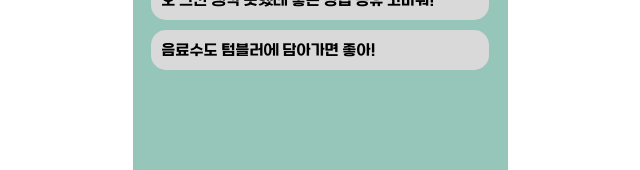
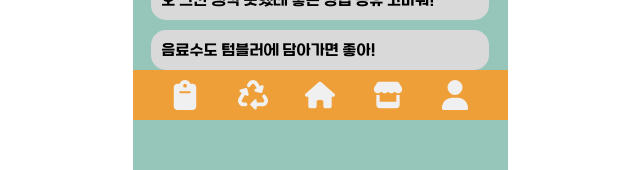
Before and after one commit to Zerogrumi/zerogrumi_front, a React (Create React App) app: page /comu in a window 1280 px wide. Shown: the part 350-520 px from the top of the page, without its empty margins (320-960 px from the left). Built offline with nearby package versions, Linux system fonts and the light colour scheme.

Commit message:
예림 + 우석

```diff
--- a/src/pages/CommunityPage.js
+++ b/src/pages/CommunityPage.js
@@ -1,5 +1,6 @@
 import React from "react";
 import styles from "../css/CommunityPage.module.css";
+import Footer from "../components/Footer";
 import { Link } from "react-router-dom";
 
 const Community = () => {
@@ -44,6 +45,7 @@ const Community = () => {
           <input className={styles.inputComment}></input>
           <button className={styles.commentBtn}>보내기</button>
         </div>
+        <Footer />
       </div>
     </>
   );
```
